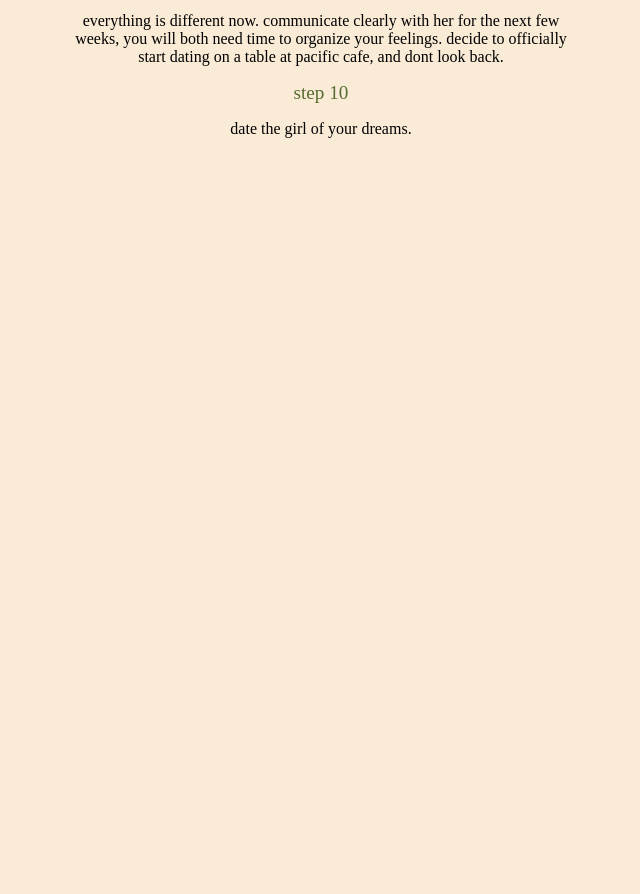
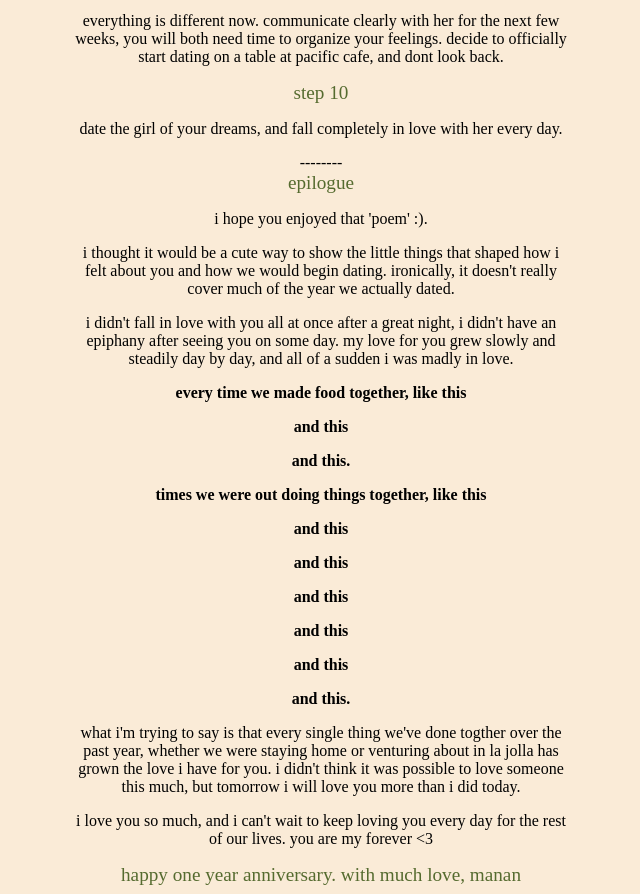
Before and after one commit to recursivelymanan/portfolio-web, a React (Create React App) app: page /oneyear in a window 1280 px wide. Shown: the part 2360-3254 px from the top of the page, without its empty margins (319-959 px from the left). Before the commit the page ends 2514 px from the top, so only its background shows below. Built offline with nearby package versions, Linux system fonts and the light colour scheme.

Commit message:
finished oneyear

```diff
--- a/src/Ali.css
+++ b/src/Ali.css
@@ -39,7 +39,7 @@ img.hover-left {
   left: 20%;
   z-index: 9999;
   animation: fadeIn 1s;
-  top: 40%;
+  top: 10%;
   pointer-events: none;
 }
 
--- a/src/Ali.js
+++ b/src/Ali.js
@@ -43,7 +43,7 @@ function Ali() {
         your PI walks up with someone new.
       </p>
       <ImageText
-        message="She's the new girl joining lab, and you will immediately notice her brilliant smile and gorgeous hair."
+        message="she's the new girl joining lab, and you will immediately notice her brilliant smile and gorgeous hair."
         imgSrc="/imgs/Welcome.jpg"
         classname="body"
         side="left"
@@ -144,7 +144,96 @@ function Ali() {
         officially start dating on a table at pacific cafe, and dont look back.
       </p>
       <p class="title">step 10</p>
-      <p class="body">date the girl of your dreams.</p>
+      <p class="body">
+        date the girl of your dreams, and fall completely in love with her every
+        day.
+      </p>
+      <p></p>
+      <p class="date">--------</p>
+      <p class="title">epilogue</p>
+      <p class="body">i hope you enjoyed that 'poem' :).</p>
+      <p class="body">
+        i thought it would be a cute way to show the little things that shaped
+        how i felt about you and how we would begin dating. ironically, it
+        doesn't really cover much of the year we actually dated.
+      </p>
+      <p class="body">
+        i didn't fall in love with you all at once after a great night, i didn't
+        have an epiphany after seeing you on some day. my love for you grew
+        slowly and steadily day by day, and all of a sudden i was madly in love.
+      </p>
+      <ImageText
+        message="every time we made food together, like this"
+        side="right"
+        classname="body"
+        imgSrc="/imgs/food1.jpg"
+      />
+      <ImageText
+        message="and this"
+        side="left"
+        classname="body"
+        imgSrc="/imgs/food2.PNG"
+      />
+      <ImageText
+        message="and this."
+        side="right"
+        classname="body"
+        imgSrc="/imgs/food3.jpg"
+      />
+      <ImageText
+        message="times we were out doing things together, like this"
+        side="left"
+        classname="body"
+        imgSrc="/imgs/stuff1.jpg"
+      />
+      <ImageText
+        message="and this"
+        side="right"
+        classname="body"
+        imgSrc="/imgs/stuff2.jpg"
+      />
+      <ImageText
+        message="and this"
+        side="left"
+        classname="body"
+        imgSrc="/imgs/stuff3.JPG"
+      />
+      <ImageText
+        message="and this"
+        side="right"
+        classname="body"
+        imgSrc="/imgs/stuff4.JPG"
+      />
+      <ImageText
+        message="and this"
+        side="left"
+        classname="body"
+        imgSrc="/imgs/stuff6.JPG"
+      />
+      <ImageText
+        message="and this"
+        side="right"
+        classname="body"
+        imgSrc="/imgs/stuff7.jpg"
+      />
+      <ImageText
+        message="and this."
+        side="left"
+        classname="body"
+        imgSrc="/imgs/stuff8.jpg"
+      />
+      <p class="body">
+        what i'm trying to say is that every single thing we've done togther
+        over the past year, whether we were staying home or venturing about in
+        la jolla has grown the love i have for you. i didn't think it was
+        possible to love someone this much, but tomorrow i will love you more
+        than i did today.
+      </p>
+      <p class="body">
+        i love you so much, and i can't wait to keep loving you every day for
+        the rest of our lives. you are my forever &lt;3
+      </p>
+      <p class="title">happy one year anniversary. with much love, manan</p>
     </>
   );
 }
```
